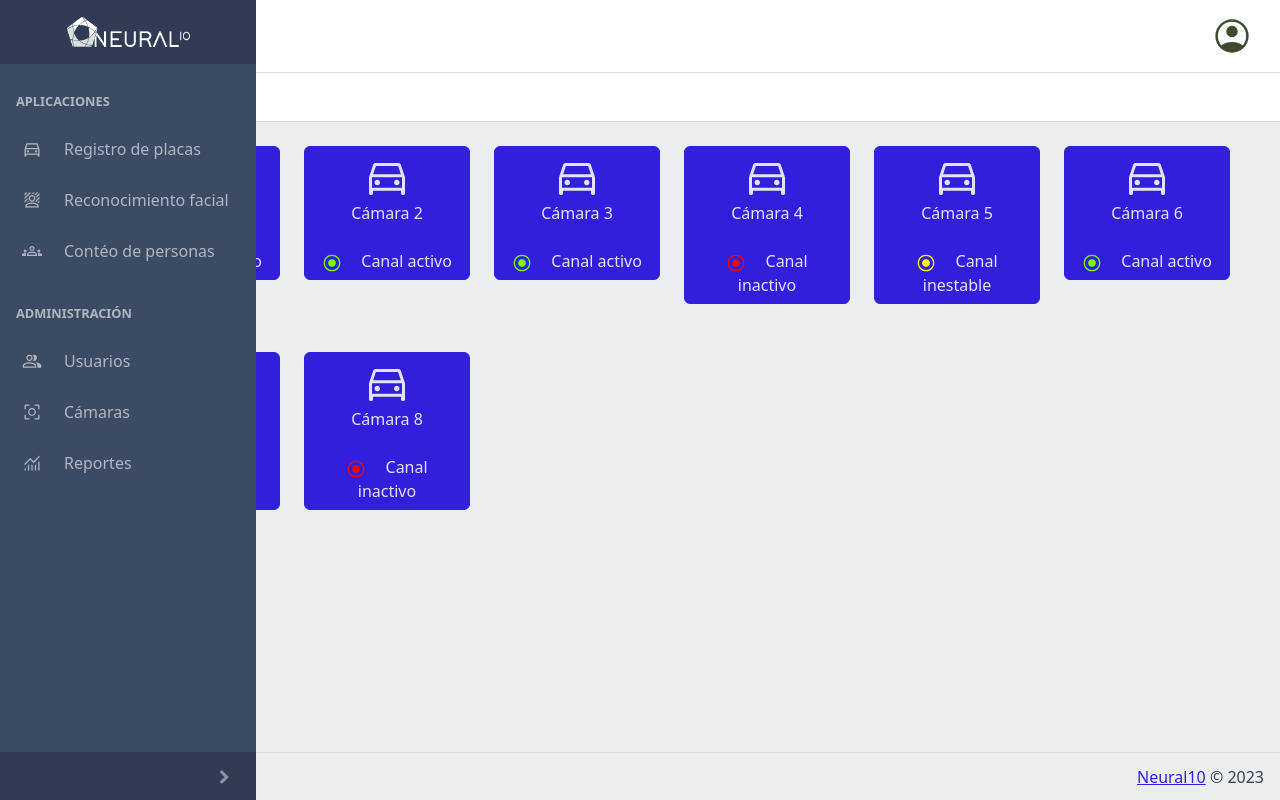
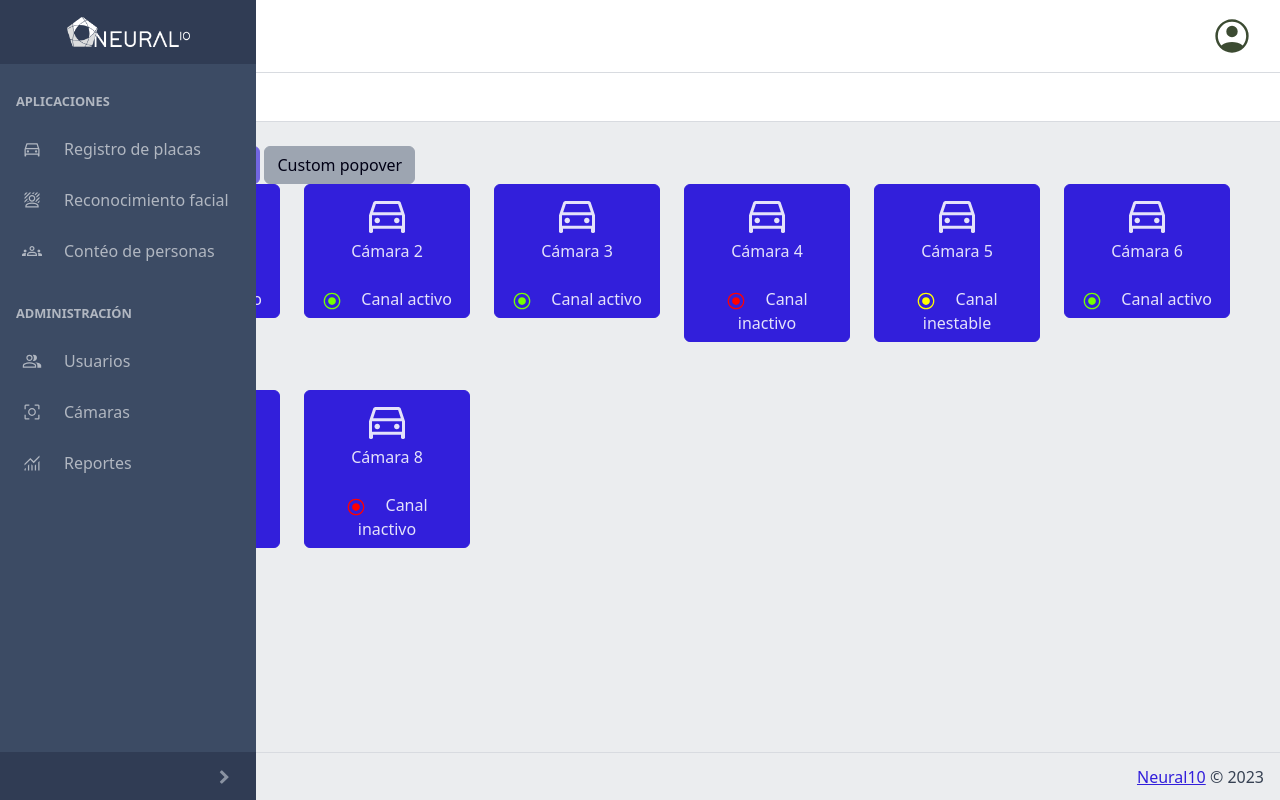
Before and after one commit to MiguelNeural/streaming, a Django app: template plates/templates/plates/plates.html in a window 1280 px wide. Run offline with Django 3.2, Linux system fonts and the light colour scheme; the template is opened without the code that fills it, so the values that code supplies are empty.

Commit message:
debug popover coreui

```diff
--- a/plates/templates/plates/plates.html
+++ b/plates/templates/plates/plates.html
@@ -1,6 +1,19 @@
 {% extends "dashboard/index.html" %} {% load static %}
 {% block title %}Registro de placas{% endblock %}
 {% block content %}
+
+
+<span class="d-inline-block" tabindex="0" data-coreui-toggle="popover" data-coreui-trigger="hover focus" data-coreui-content="Disabled popover">
+	<button class="btn btn-primary" type="button" disabled>Disabled button</button>
+</span>
+
+<button type="button" class="btn btn-secondary"
+        data-coreui-toggle="popover" data-coreui-placement="right"
+        data-coreui-custom-class="custom-popover"
+        data-coreui-title="Custom popover"
+        data-coreui-content="This popover is themed via CSS variables.">
+  Custom popover
+</button>
 
 <div class="row">
 	<div class="col-2">
```
